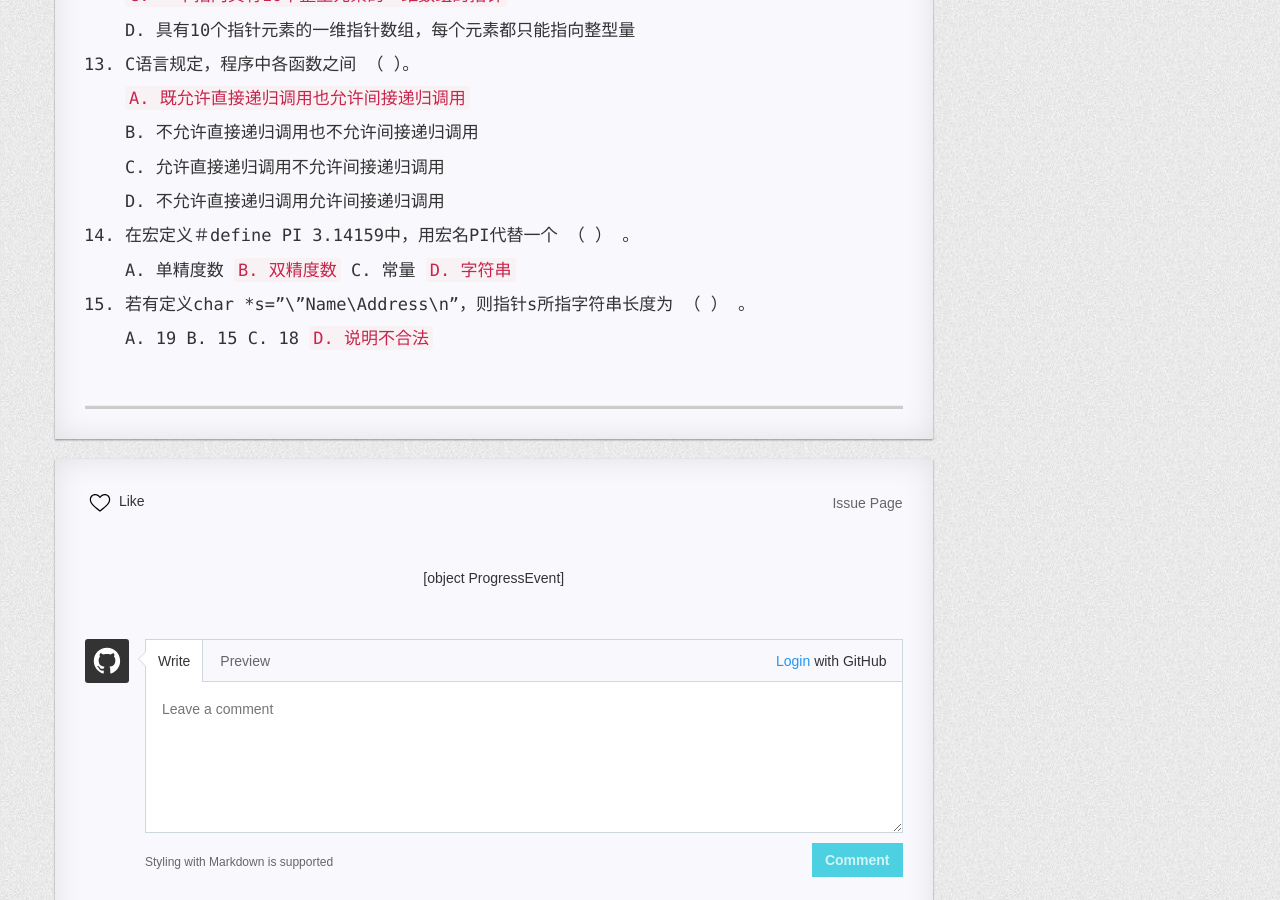
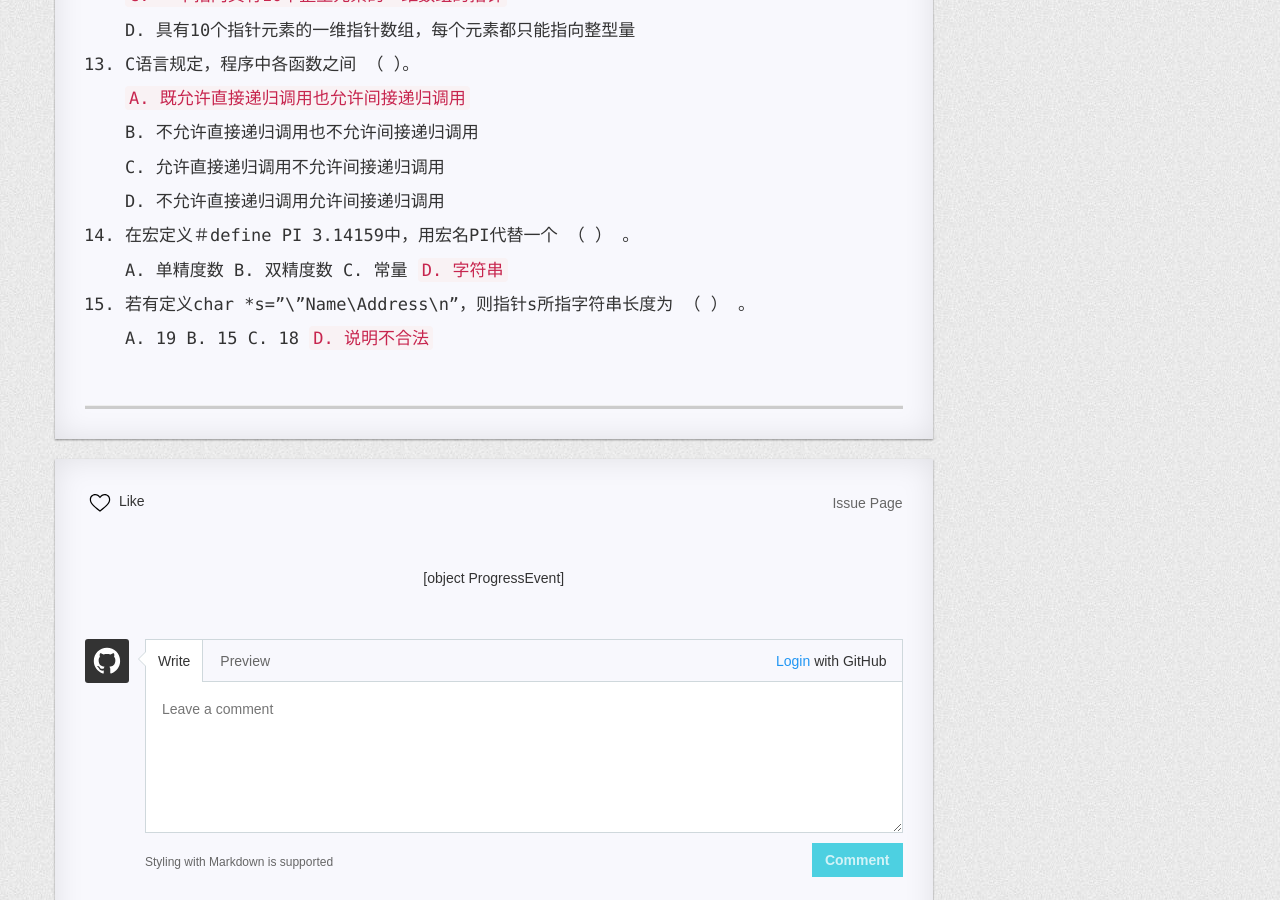
Before and after one commit to h1mmel/h1mmel.github.io, a Jekyll site: the page built from _posts/2019-10-23-2019-全国高校计算机能力挑战赛 -C- 语言样卷分析.md, in a window 1280 px wide and 900 px high, scrolled down 1678 px. Built offline with Jekyll 4.4.1, drawn with Linux system fonts in a browser that asks for light colours; nearby versions of some CDN libraries; comment, search, counter and statistics services are not loaded; a style sheet for code colours, icons or effects is not loaded.

```diff
--- a/_posts/2019-10-23-2019-全国高校计算机能力挑战赛 -C- 语言样卷分析.md
+++ b/_posts/2019-10-23-2019-全国高校计算机能力挑战赛 -C- 语言样卷分析.md
@@ -103,7 +103,7 @@ categories: C
 
 14. 在宏定义＃define PI  3.14159中，用宏名PI代替一个 （    ） 。
 
-    A. 单精度数        `B. 双精度数`        C. 常量         `D. 字符串`
+    A. 单精度数        B. 双精度数        C. 常量         `D. 字符串`
 
 15. 若有定义char *s=”\\”Name\\Address\n”，则指针s所指字符串长度为 （    ） 。
 
```
